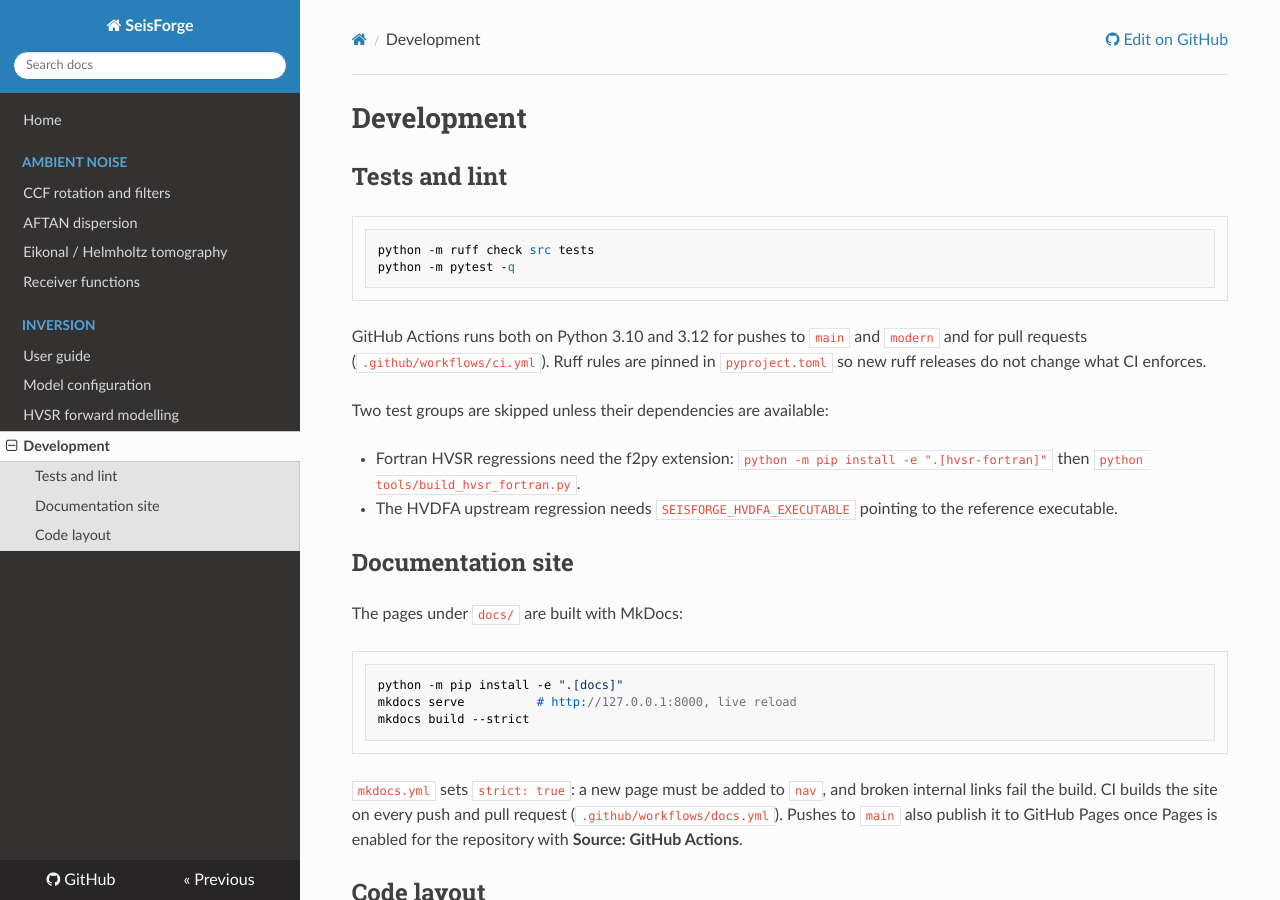
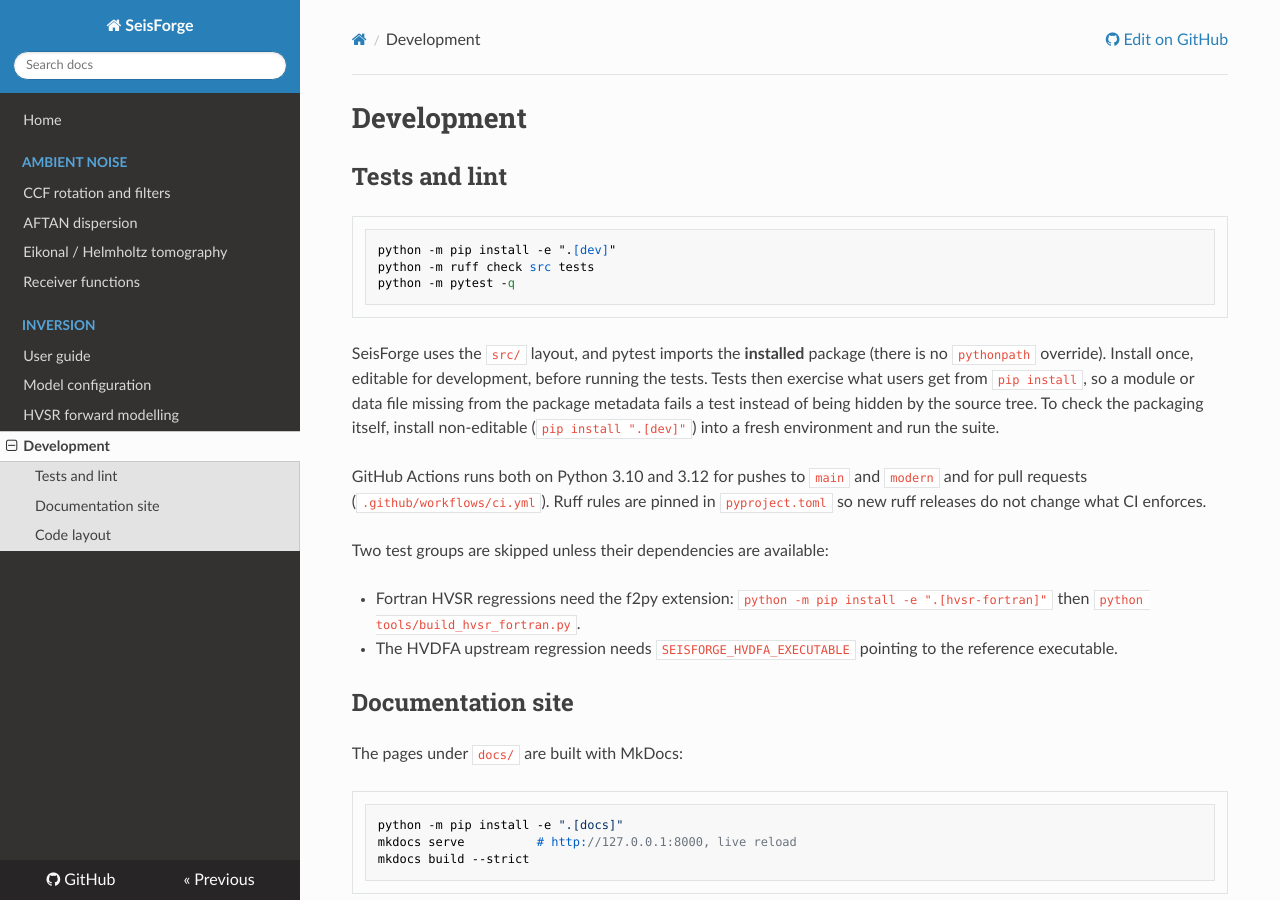
Before and after one commit to LevCarlo/SeisForge, an MkDocs documentation site: the page built from docs/development.md, in a window 1280 px wide and 900 px high. Built offline with MkDocs 1.6.1, drawn with Linux system fonts in a browser that asks for light colours; nearby versions of some CDN libraries.

Commit message:
Test against the installed package (drop pytest pythonpath)
With the src layout, pythonpath = ["src"] made pytest import the source
tree and hid packaging gaps. Tests now import the installed package.

Verified: non-editable `pip install ".[dev]"` into a fresh venv imports
from site-packages, ships the HVSR Fortran sources, and passes the suite
(246 passed, 4 skipped: f2py extension and HVDFA, as in CI); the editable
install in the dev environment passes 249 with 1 skip.

Co-Authored-By: Claude Opus 5.5 <noreply@anthropic.com>

````diff
--- a/docs/development.md
+++ b/docs/development.md
@@ -3,9 +3,18 @@
 ## Tests and lint
 
 ```bash
+python -m pip install -e ".[dev]"
 python -m ruff check src tests
 python -m pytest -q
 ```
+
+SeisForge uses the `src/` layout, and pytest imports the **installed** package
+(there is no `pythonpath` override). Install once, editable for development,
+before running the tests. Tests then exercise what users get from
+`pip install`, so a module or data file missing from the package metadata fails
+a test instead of being hidden by the source tree. To check the packaging
+itself, install non-editable (`pip install ".[dev]"`) into a fresh environment
+and run the suite.
 
 GitHub Actions runs both on Python 3.10 and 3.12 for pushes to `main` and
 `modern` and for pull requests (`.github/workflows/ci.yml`). Ruff rules are
--- a/pyproject.toml
+++ b/pyproject.toml
@@ -69,7 +69,8 @@ where = ["src"]
 
 [tool.pytest.ini_options]
 testpaths = ["tests"]
-pythonpath = ["src"]
+# No pythonpath: tests import the installed package (pip install -e ".[dev]"),
+# so packaging gaps show up as test failures.
 
 [tool.ruff]
 line-length = 88
````
